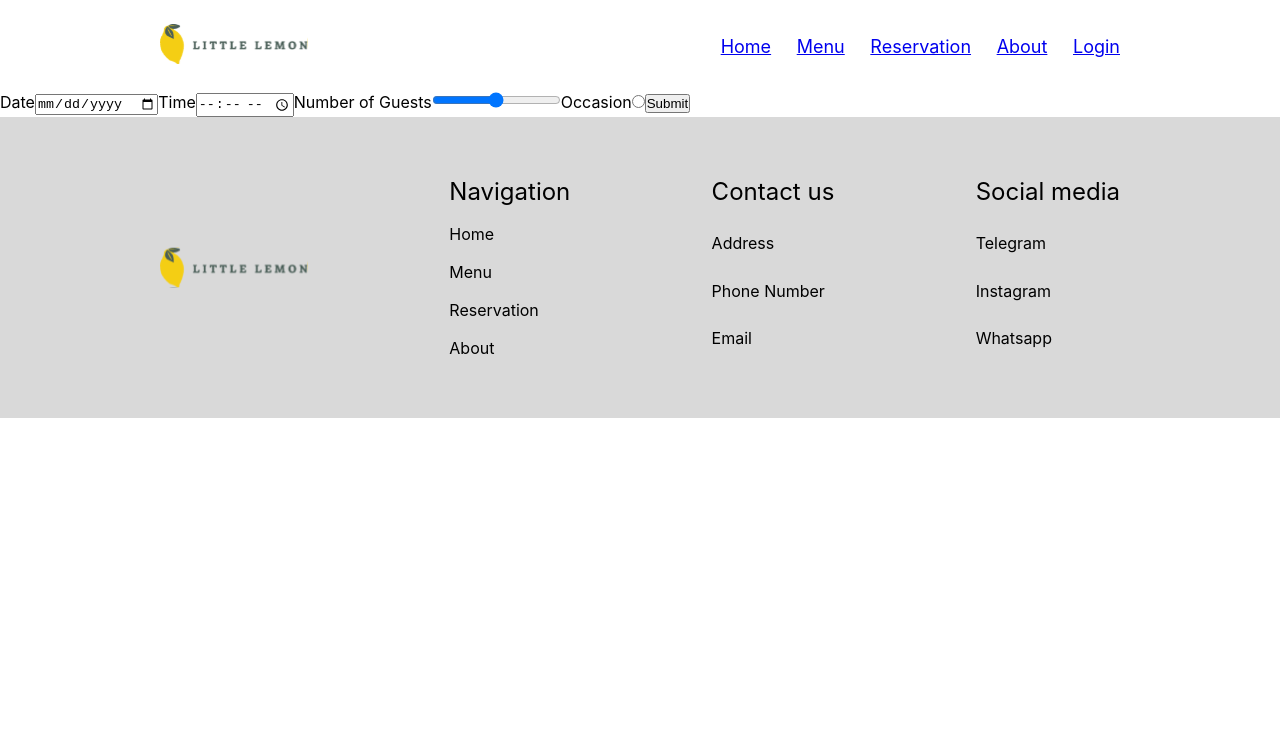
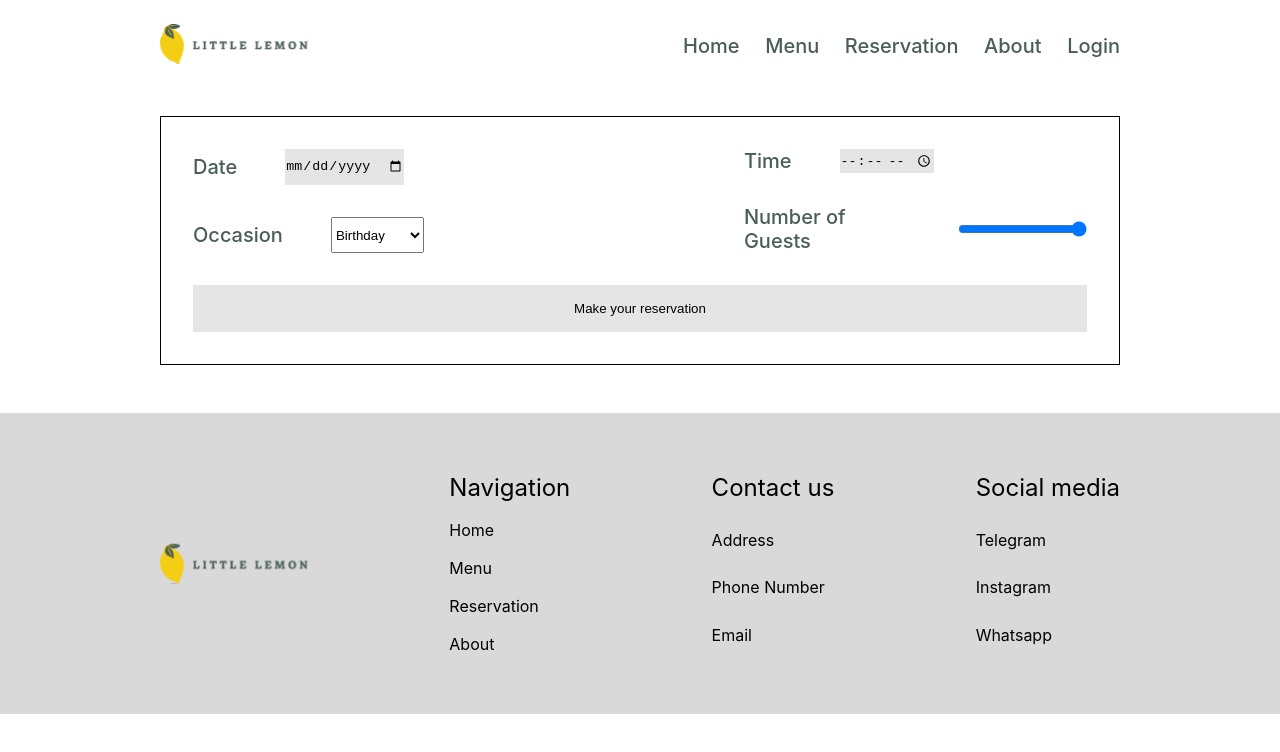
Before and after one commit to Ali-RHI/Little-Lemon-React, a React (Create React App) app: page /booking in a window 1280 px wide. Shown: the top 752 px of the page. Built offline with nearby package versions, Linux system fonts and the light colour scheme.

Commit message:
wait a little more..

```diff
--- a/src/App.js
+++ b/src/App.js
@@ -2,16 +2,62 @@ import "./App.css";
 import Nav from "./Nav.js";
 import Main from "./Main.js";
 import Footer from "./Footer.js";
-import BookingPage from "./BookingPage.js";
-import { Route, Routes } from "react-router-dom";
+import { Route, Routes, useNavigate } from "react-router-dom";
+import { useReducer } from "react";
+import BookingForm from "./BookingForm.js";
 
 function App() {
+
+
+
+  const seedRandom = function(seed){
+    var m =2**35-31;
+    var a = 185852;
+    var s = seed % m;
+    return function(){
+      return(s = s * a % m)/m;
+    }
+  }
+
+
+  const  submitAPI = function(formData){
+    return true;
+  }
+
+
+  const fetchAPI = function(date){
+    let result = [];
+    let random = seedRandom(date.getDate());
+    for(let i = 16; i<23; i++){
+      if (random()>0.5){
+        result.push(i+":00")
+      }else{
+        result.push(i+":30")
+      }
+    }
+    return result;
+  }
+
+  const initialState = {availableTimes: fetchAPI(new Date())}
+  const[times,dispatch] = useReducer(updateTimes, initialState);
+
+  function updateTimes(){
+    return{availableTimes: fetchAPI(new Date())}
+  }
+
+const navigate = useNavigate()
+function submitForm(formData){
+  if (submitAPI(formData)){
+    navigate("/confirmed")
+  }
+}
+
   return (
     <>
       <Nav />
       <Routes>
         <Route path="/" element={ <Main/>}/>
-        <Route path="/booking" element={ <BookingPage/>}/>
+        <Route path="/booking" element={ <BookingForm availableTimes={times} dispatch={dispatch}/>}/>
       </Routes>
       <Footer />
     </>
--- a/src/BookingForm.css
+++ b/src/BookingForm.css
@@ -0,0 +1,38 @@
+form{
+    margin: 3rem 12.5% 3rem 12.5%;
+    border: 1px solid black;
+    padding-inline: 2rem;
+    padding-block: 2rem;
+    display: grid;
+    gap: 2rem;
+}
+.mainspan{
+    display: flex;
+    padding: 0;
+    gap: 20rem;
+}
+.contspan{
+ justify-content: space-between;
+ gap: 2rem;
+}
+span{
+    display: grid;
+    column-gap: 3rem;
+}
+.lastspan{
+    display: flex;
+}
+form label{
+    align-self: center;
+    font-size: 20px;
+    font-family: Inter;
+  font-weight: 500;
+  color: #495E57;
+}
+input{
+    border: 0;
+    background-color: #E5E5E5;
+}
+input[type="submit"]{
+    padding: 1rem;
+}
--- a/src/BookingForm.js
+++ b/src/BookingForm.js
@@ -1,17 +1,57 @@
+import { useState } from "react";
+import React from "react";
 import "./BookingForm.css";
 
-export default function Hero() {
+export default function BookingForm() {
+  const [date, setDate] = useState("")
+  const [time, setTime] = useState("")
+  const [occasion, setOccasion] = useState("")
+  const [guests, setGuests] = useState("")
+  const handleChange = (e) => {
+    setDate(e);
+    console.log(date, time, occasion, guests);
+  }
+  const handleSubmit = (e)=>{
+    e.preventDefault()
+  }
+
   return (
-    <form>
-      <label>Date</label>
-      <input type="date"></input>
-      <label>Time</label>
-      <input type="time"></input>
-      <label>Number of Guests</label>
-      <input type="range"></input>
-      <label>Occasion</label>
-      <input type="radio" min={1} max={10}></input>
-      <input type="submit"value="Submit" />
+    <form onSubmit={handleSubmit}>
+      <span className="mainspan">
+        <span className="contspan">
+          <span className="lastspan">
+            <label htmlFor="date-inp" >Date</label>
+            <input type="date" id="date-inp" onChange={(e)=>{handleChange(e.target.value)}}></input>
+          </span>
+          <span className="lastspan">
+            <label htmlFor="occ-inp">Occasion</label>
+            <select id="occ-inp" onChange={(e)=>{setOccasion(e.target.value)}}>
+              <option>Birthday</option>
+              <option>Anniversary</option>
+            </select>
+          </span>
+        </span>
+        <span className="contspan">
+          <span className="lastspan">
+            <label htmlFor="time-inp">Time</label>
+            <input type="time" id="time-inp"  onChange={(e)=>{setTime(e.target.value)}}></input>
+          </span>
+          <span className="lastspan">
+            <label htmlFor="guests-num-inp">Number of Guests</label>
+            <input
+              type="range"
+              id="guests-num-inp"
+              min={1}
+              max={10}
+              step={1}
+              onChange={(e)=>{setGuests(e.target.value)}}
+            ></input>
+          </span>
+        </span>
+      </span>
+      <span>
+        <input type="submit" value="Make your reservation" />
+      </span>
     </form>
   );
 }
--- a/src/BookingPage.js
+++ /dev/null
@@ -1,9 +0,0 @@
-import BookingForm from "./BookingForm.js";
-
-export default function Hero() {
-  return (
-    <>
-      <BookingForm/>
-    </>
-  );
-}
--- a/src/Footer.js
+++ b/src/Footer.js
@@ -6,20 +6,20 @@ export default function Hero() {
   return (
     <footer>
       <img src={navImg}/>
-      <section class="footer-nav">
+      <section className="footer-nav">
         <h3>Navigation</h3>
         <p>Home</p>
         <p>Menu</p>
         <p>Reservation</p>
         <p>About</p>
       </section>
-      <section class="footer-contactus">
+      <section className="footer-contactus">
         <h3>Contact us</h3>
         <p>Address</p>
         <p>Phone Number</p>
         <p>Email</p>
       </section>
-      <section class="footer-social">
+      <section className="footer-social">
         <h3>Social media</h3>
         <p>Telegram</p>
         <p>Instagram</p>
--- a/src/Hero.js
+++ b/src/Hero.js
@@ -3,7 +3,7 @@ import "./Hero.css"
 
 export default function Hero() {
   return (
-    <section class="hero-section">
+    <section className="hero-section">
       <div>
         <h1>Little Lemon</h1>
         <h2>Chicago</h2>
@@ -13,7 +13,7 @@ export default function Hero() {
         </p>
         <button>Reserve a table</button>
       </div>
-      <div class="heroImgPar"><img src={menuImg} class="heroImg" /></div>
+      <div className="heroImgPar"><img src={menuImg} className="heroImg" /></div>
     </section>
   );
 }
--- a/src/Highlights.js
+++ b/src/Highlights.js
@@ -5,38 +5,38 @@ import "./Highlights.css";
 
 export default function Highlights() {
   return (
-    <section class="highlights">
-      <div class="high-header">
+    <section className="highlights">
+      <div className="high-header">
         <p>This weeks specials!</p>
         <button>Online menu</button>
       </div>
-      <div class="high-orders">
-        <article class="high-order">
-          <img src={ord1Img} class="high-order-img" />
-          <div class="high-order-box">
+      <div className="high-orders">
+        <article className="high-order">
+          <img src={ord1Img} className="high-order-img" />
+          <div className="high-order-box">
             <h3>Greek salad</h3>
             <h5>10.99$</h5>
           </div>
-          <p class="high-order-description">Lorem ipsum dolor sit amet, consectetur adipiscing elit.</p>
-          <p class="high-order-price">order delivery 1$</p>
+          <p className="high-order-description">Lorem ipsum dolor sit amet, consectetur adipiscing elit.</p>
+          <p className="high-order-price">order delivery 1$</p>
         </article>
-        <article class="high-order">
-          <img src={ord2Img} class="high-order-img" />
-          <div class="high-order-box">
+        <article className="high-order">
+          <img src={ord2Img} className="high-order-img" />
+          <div className="high-order-box">
             <h3>Bruschetta</h3>
             <h5>12.99$</h5>
           </div>
-          <p class="high-order-description">Lorem ipsum dolor sit amet, consectetur adipiscing elit.</p>
-          <p class="high-order-price">order delivery 1$</p>
+          <p className="high-order-description">Lorem ipsum dolor sit amet, consectetur adipiscing elit.</p>
+          <p className="high-order-price">order delivery 1$</p>
         </article>
-        <article class="high-order">
-          <img src={ord3Img} class="high-order-img" />
-          <div class="high-order-box">
+        <article className="high-order">
+          <img src={ord3Img} className="high-order-img" />
+          <div className="high-order-box">
             <h3>lemon dessert</h3>
             <h5>9.99$</h5>
           </div>
-          <p class="high-order-description">Lorem ipsum dolor sit amet, consectetur adipiscing elit.</p>
-          <p class="high-order-price">order delivery 1$</p>
+          <p className="high-order-description">Lorem ipsum dolor sit amet, consectetur adipiscing elit.</p>
+          <p className="high-order-price">order delivery 1$</p>
         </article>
       </div>
     </section>
--- a/src/Nav.css
+++ b/src/Nav.css
@@ -5,10 +5,14 @@
     justify-content:space-between;
     padding: 0;
 }
-li{
+a, li{
     list-style-type: none;
     align-self: center;
     font-size: 20px;
+    font-family: Inter;
+  font-weight: 500;
+  text-decoration: none;
+  color: #495E57;
 }
 .menu{
     display: flex;
--- a/src/Nav.js
+++ b/src/Nav.js
@@ -5,12 +5,12 @@ import { Link } from "react-router-dom";
 export default function Nav() {
   return (
     <nav>
-      <ul class="nav">
+      <ul className="nav">
         <li>
           <img src={logo} />
         </li>
         <li>
-          <ul class="menu">
+          <ul className="menu">
             <Link to="/" className="listItem">Login</Link>
             <Link to="/" className="listItem">About</Link>
             <Link to="/booking" className="listItem">Reservation</Link>
```
Also changed, not shown: src/Testimonials.js (+21 -21 lines).
